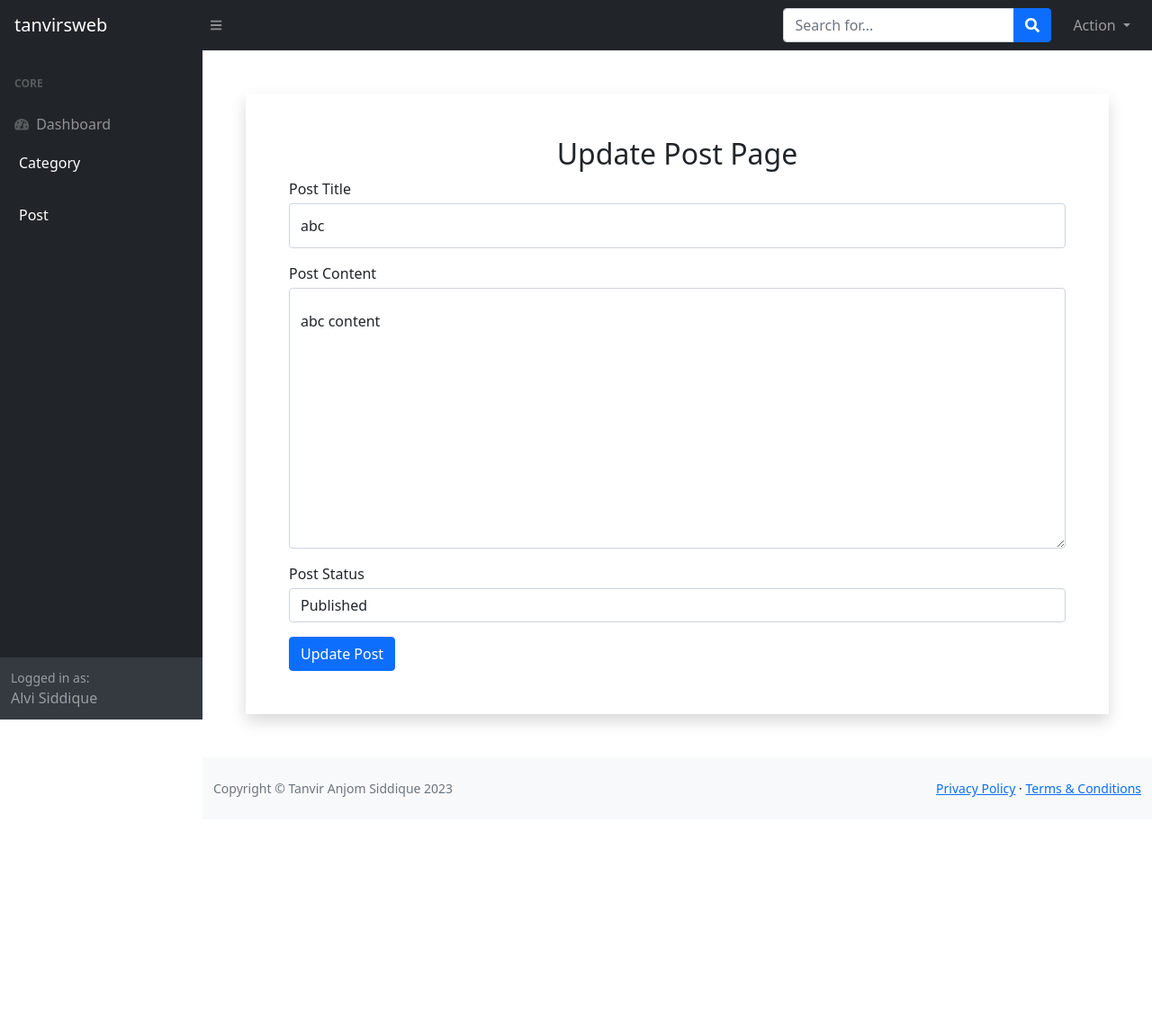
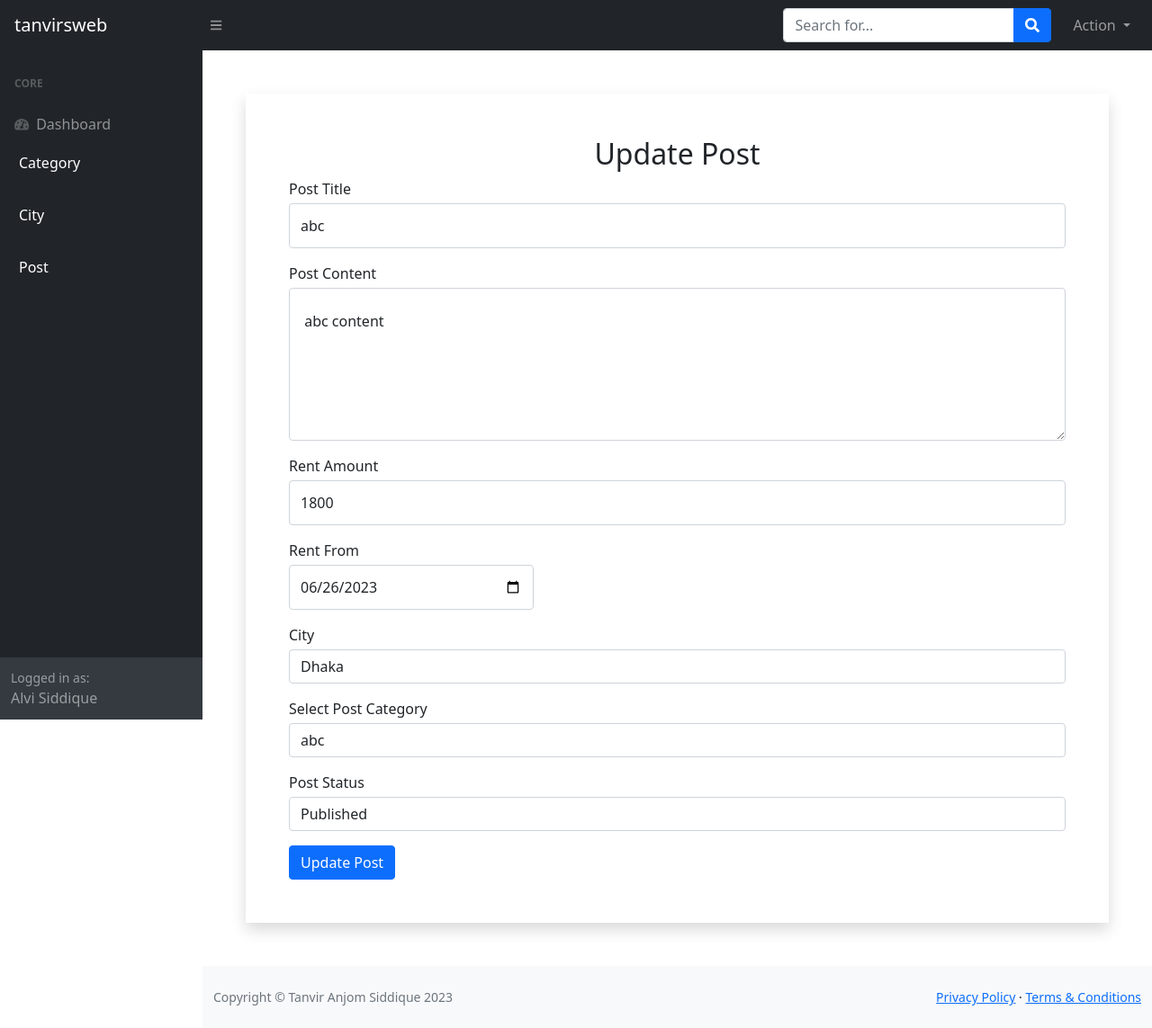
Before and after one commit to tanvirsweb/HouseRentingWebsite, a PHP site: page /Admin/edit_post.php?status=editpost&&id=35 in a window 1280 px wide. Shown: the whole page at 90% size. Before the commit the page ends 886 px from the top, so only its background shows below. Run offline with PHP 8.4, Linux system fonts and the light colour scheme; a user stored in the database is signed in; data comes from the database, SQL or seed files in the repository; some libraries are stand-ins or nearby versions.

Commit message:
add city , table width overflow solve

```diff
--- /dev/null
+++ b/Admin/add_city.php
@@ -0,0 +1,4 @@
+<?php
+    $view="add_city";
+    include("template.php");
+?>
--- a/Admin/class/function.php
+++ b/Admin/class/function.php
@@ -86,11 +86,6 @@
         }
         //end of Filter function
 
-        public function getAllCity(){
-            $query = "SELECT * FROM city ORDER BY city_name";
-            $query_run = mysqli_query($this->conn, $query);
-            return $query_run;
-        }
 
         public function user_login($data){
             $email=$data['email'];
@@ -185,7 +180,7 @@
             $person_id=$data['person_id'];
             $cat_name=$data['cat_name'];
             $cat_des=$data['cat_des'];
-
+            //cat_id must be set AI (primary key & auto increment ) -> otherwise for 1st entry id=0 for other entry also id=0 will be tried...copy primary key
             $query="INSERT INTO category(cat_name,cat_des,ctg_author_id) VALUE('$cat_name','$cat_des',$person_id)";
             if(mysqli_query($this->conn,$query)){
                 return "Category Added Successfully!";
@@ -194,6 +189,59 @@
                 return "Failed to Add Category!";
             }
         }
+        public function add_city($data){
+            $city_name=$data['city_name'];
+            $post_code=$data['post_code'];
+            $user_id=$_SESSION['person_id'];
+
+            if($_SESSION['person']=='admin')
+                $query="INSERT INTO city(city_name,post_code) VALUE('$city_name',$post_code)";
+            else
+                $query="INSERT INTO city_req(city_name,post_code,user_id) VALUE('$city_name',$post_code,$user_id)";
+
+            if(mysqli_query($this->conn,$query)){
+                return "City Added Successfully!!";
+            }
+            else{
+                return "Failed to Add City!!";
+            }
+        }
+        public function approve_city($cityreq_id){
+            $query="SELECT* FROM city_req WHERE city_id=$cityreq_id";
+            if(mysqli_query($this->conn,$query)){
+                $data=mysqli_query($this->conn,$query);
+                $data=mysqli_fetch_assoc($data);
+            }
+            $city_name=$data['city_name'];
+            $post_code=$data['post_code'];
+
+            $query="INSERT INTO city(city_name,post_code) VALUE('$city_name',$post_code)";
+
+            if(mysqli_query($this->conn,$query)){
+                $query="DELETE FROM city_req WHERE city_id=$cityreq_id";
+                if(mysqli_query($this->conn,$query))
+                    return "City Approved Successfully!!";
+            }
+            else{
+                return "Failed to Add City!!";
+            }
+        }
+
+        public function getAllCity(){
+            $query = "SELECT * FROM city ORDER BY city_name";//get all Approved city
+            $query_run = mysqli_query($this->conn, $query);
+            return $query_run;
+        }
+        public function getAllCityReq(){
+            $user_id=$_SESSION['person_id'];
+            if($_SESSION['person']=='admin')
+                $query = "SELECT * FROM city_req ORDER BY city_name";//show all city_req if admin
+            else
+                $query = "SELECT * FROM city_req WHERE user_id=$user_id ORDER BY city_name";//show city_req if this person requested it.
+            $query_run = mysqli_query($this->conn, $query);
+            return $query_run;
+        }
+
 
         public function display_category(){
             $query="SELECT * FROM category ORDER BY cat_name";
@@ -241,13 +289,16 @@
             $post_img_tmp=$_FILES['post_img']['tmp_name'];
 
             $post_category=$data['post_category'];
-            $post_author=$_SESSION['admin_id'];//"Tanvir Anjom Siddique";
-            $post_summery=$data['post_summery'];
-            $post_tag=$data['post_tag'];
+            $post_author=$_SESSION['person_id'];//"Tanvir Anjom Siddique";
+            // $post_summery=$data['post_summery'];
+            // $post_tag=$data['post_tag'];
+            $rent_from=$data['rent_from'];
+            $rent_amount=$data['rent_amount'];
             $post_status=$data['post_status'];
+            $city_id=$data['city'];
             // it's tarint->0/1
 
-            $query="INSERT INTO posts(post_title,post_content,post_img,post_ctg,post_author,post_date,post_comment_count,post_summery,post_tag,post_status) VALUES('$post_title','$post_content','$post_img',$post_category,'$post_author',now(),3,'$post_summery','$post_tag',$post_status)";
+            $query="INSERT INTO posts(post_title, post_content, post_img, post_ctg, post_author, post_date, rent_from, rent_amount, city_id, post_status) VALUES('$post_title', '$post_content', '$post_img', $post_category, '$post_author', now(), '$rent_from', $rent_amount, $city_id, $post_status)";
 
             if(mysqli_query($this->conn,$query)){
                 // come out of folder where function.php file is included --> now in root folder-> goto upload folder & upload image as imagename: $post_img
@@ -341,18 +392,28 @@
             }
         }
 
-        public function update_post($data){
-            $post_title=$data['change_title'];
-            $post_content=$data['change_content'];
+        public function edit_post($data){
             $post_id=$data['edit_post_id'];
-            $post_status=$data['change_post_status'];
 
-            $query="UPDATE posts SET post_title='$post_title',post_content='$post_content',post_status=$post_status WHERE post_id=$post_id ";
+            $post_title=$data['post_title'];
+            $post_content=$data['post_content'];
+            $post_category=$data['post_category'];
+            $rent_from=$data['rent_from'];
+            $rent_amount=$data['rent_amount'];
+            $post_status=$data['post_status'];
+            // it's tarint->0/1
+            $city_id=$data['city'];
+            $query="UPDATE posts SET post_title='$post_title', post_content='$post_content', post_ctg= $post_category, rent_from='$rent_from', rent_amount=$rent_amount, city_id= $city_id, post_status=$post_status WHERE post_id=$post_id";
+
             if(mysqli_query($this->conn,$query)){
                 return "Post Updated Successfully!!";
+            }
+            else{
+                return "Failed to Update Post!!";
             }
         }
 
     }
+    // end class
 
 ?>
--- a/Admin/includes/sidenav.php
+++ b/Admin/includes/sidenav.php
@@ -49,6 +49,21 @@
                         </div>
                     </li>
                 </ul>
+                <ul class="list-unstyled">
+                    <li class="mb-1 ms-2">
+                        <div class="btn
+                        text-white
+                         btn-toggle align-items-center collapsed" data-bs-toggle="collapse" data-bs-target="#city-collapse" aria-expanded="true">
+                         City
+                        </div>
+                        <div class="collapse" id="city-collapse">
+                        <ul class="list-unstyled btn-toggle-nav fw-normal  ms-2 pb-1 small">
+                            <li><a class="nav-link" href="add_city.php">Add City</a></li>
+                            <li><a class="nav-link" href="manage_city.php">Manage City</a></li>
+                        </ul>
+                        </div>
+                    </li>
+                </ul>
 
                 <ul class="list-unstyled">
                     <li class="mb-1 ms-2">
--- /dev/null
+++ b/Admin/manage_city.php
@@ -0,0 +1,4 @@
+<?php
+    $view="manage_city";
+    include("template.php");
+?>
--- a/Admin/template.php
+++ b/Admin/template.php
@@ -56,6 +56,12 @@
                         elseif($view=="edit_category"){
                             include("view/edit_category_view.php");
                         }
+                        elseif($view=="add_city"){
+                            include("view/add_city_view.php");
+                        }
+                        elseif($view=="manage_city"){
+                            include("view/manage_city_view.php");
+                        }
                     }
                 ?>
                 <?php include_once("includes/footer.php"); ?>
--- a/Admin/view/add_category_view.php
+++ b/Admin/view/add_category_view.php
@@ -6,7 +6,7 @@
 ?>
 
 <div class="shadow m-5 p-5">
-    <h2 class="text-center">Add Category Page</h2>
+    <h2 class="text-center">Add Category</h2>
     <div class="container text-success bg-light text-center">
         <?php if(isset($msg)){echo $msg;} ?>
     </div>
--- a/Admin/view/edit_category_view.php
+++ b/Admin/view/edit_category_view.php
@@ -14,7 +14,7 @@
 
 
 <div class="shadow m-5 p-5">
-    <h2 class="text-center">Update Category Page</h2>
+    <h2 class="text-center">Update Category</h2>
     <div class="container text-success bg-light text-center">
         <?php if(isset($msg)){echo $msg;} ?>
     </div>
--- a/Admin/view/edit_post_view.php
+++ b/Admin/view/edit_post_view.php
@@ -12,34 +12,81 @@
     }
 
     if(isset($_POST['update_post'])){
-        $msg=$obj->update_post($_POST);
+        $msg=$obj->edit_post($_POST);
     }
 ?>
+
+
 <div class="shadow m-5 p-5">
-    <h2 class="text-center">Update Post Page</h2>
+    <h2 class="text-center">Update Post</h2>
     <div class="container text-success bg-light text-center">
         <?php if(isset($msg)){echo $msg;} ?>
     </div>
 <!-- enctype="multipart/form-data" we will take file input -->
-    <form action="" method="POST" enctype="multipart/form-data" >
-        <input type="hidden" name="edit_post_id" value="<?php echo $id;?>">
+    <form action="" method="POST" enctype="multipart/form-data" class="row">
+    <input type="hidden" name="edit_post_id" value="<?php echo $id;?>">
         <div class="form-group">
-            <label class="mb-1" for="change_title">Post Title</label>
-            <input name="change_title" class="form-control py-4" id="change_title" type="text" value="<?php echo $postdata['post_title'];?>" required/>
+            <label class="mb-1" for="post_title">Post Title</label>
+            <input name="post_title" class="form-control py-4" id="post_title" type="text" value="<?php echo $postdata['post_title'];?>" required/>
         </div>
         <div class="form-group">
-            <label class="mb-1" for="change_content">Post Content</label>
-            <textarea name="change_content" class="form-control py-4" id="change_content" cols="30" rows="10"  required><?php echo $postdata['post_content'];?></textarea>
+            <label class="mb-1" for="post_content">Post Content</label>
+            <textarea name="post_content" class="form-control py-4" id="post_content" cols="30" rows="5" required> <?php echo $postdata['post_content'];?> </textarea>
+        </div>
+        <!-- <div class="form-group">
+            <label class="mb-1" for="post_img">Upload Thumbnail</label><br>
+            <input name="post_img" class="py-4" id="post_img" type="file" required/>
+        </div> -->
+        <div class="form-group">
+            <label class="mb-1" for="rent_amount">Rent Amount</label><br>
+            <input name="rent_amount" class="form-control py-4" id="rent_amount" type="number" value="<?php echo $postdata['rent_amount'];?>" required/>
+        </div>
+
+        <div class="form-group col-md-4 col-sm-4">
+            <label class="mb-1" for="rent_from">Rent From</label><br>
+            <input name="rent_from" class="form-control py-4" id="rent_from" type="date" value="<?php echo $postdata['rent_from'];?>" required/>             <!-- </div> -->
+        </div>
+
+        <div class="form-group">
+            <label class="mb-1" for="city">City</label>
+            <select name="city" class="form-control" id="city" required>
+                <?php
+                $allcity=$obj->getAllCity();
+                while($city=mysqli_fetch_assoc($allcity)){
+                    if($postdata['city_id']==$city['city_id']){ ?>
+                        <option value="<?php echo $city['city_id']; ?>" selected>
+                    <?php } else{?>
+                        <option value="<?php echo $city['city_id']; ?>">
+                        <?php } echo $city['city_name']; ?>
+                        </option>
+                <?php } ?>
+            </select>
         </div>
         <div class="form-group">
-            <label for="change_post_status" class="mb-1">Post Status</label>
-            <!-- if you use padding in select: selected option will not be shown. -->
-            <select name="change_post_status" id="change_post_status" class="form-control" required>
+            <label class="mb-1" for="post_category">Select Post Category</label>
+            <select name="post_category" class="form-control" id="post_category" required>
+                <?php
+                $categoryName=$obj->display_category();
+                while($category=mysqli_fetch_assoc($categoryName)){
+                     if($postdata['cat_id']==$category['cat_id']){ ?>
+                        <option value="<?php echo $category['cat_id']; ?>" selected>
+                    <?php } else{ ?>
+                        <option value="<?php echo $category['cat_id']; ?>">
+                            <?php } echo $category['cat_name']; ?>
+                        </option>
+                <?php } ?>
+            </select>
+        </div>
+
+        <div class="form-group">
+            <label class="mb-1" for="post_status">Post Status</label>
+            <select name="post_status" class="form-control" id="post_status" required>
                 <option value="1" selected="selected">Published</option>
                 <option value="0">Unpublished</option>
             </select>
         </div>
-
-        <input type="submit" name="update_post" value="Update Post" class="btn btn-primary">
+        <div>
+            <input type="submit" name="update_post" value="Update Post" class="btn btn-primary">
+        </div>
     </form>
 </div>
--- a/filter.php
+++ b/filter.php
@@ -226,7 +226,7 @@ CREATE VIEW post_user_view AS
         </div>
     </div>
 
-    <script src="https://code.jquery.com/jquery-3.5.1.js"></script> -->
+    <script src="https://code.jquery.com/jquery-3.5.1.js"></script>
     <!-- <script src="https://cdn.jsdelivr.net/npm/bootstrap@5.0.0-beta1/dist/js/bootstrap.bundle.min.js"></script> -->
-<!-- </body>
+</body>
 </html>
```
Also changed, not shown: Admin/view/add_city_view.php (added, +26 -0 lines), Admin/view/add_post_view.php (+35 -20 lines), Admin/view/manage_category_view.php (+8 -7 lines), Admin/view/manage_city_view.php (added, +96 -0 lines), Admin/view/manage_post_view.php (+9 -6 lines), upload/1688146640.jpg (added).
